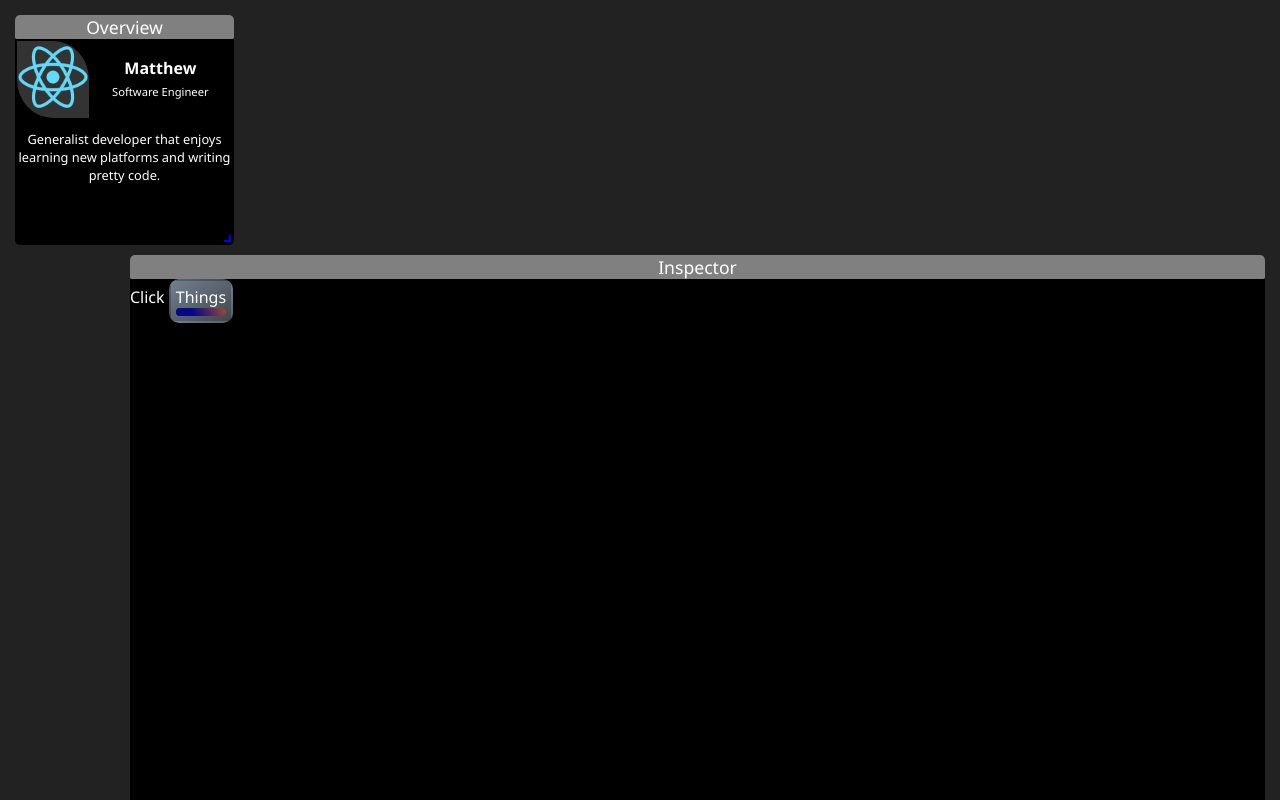
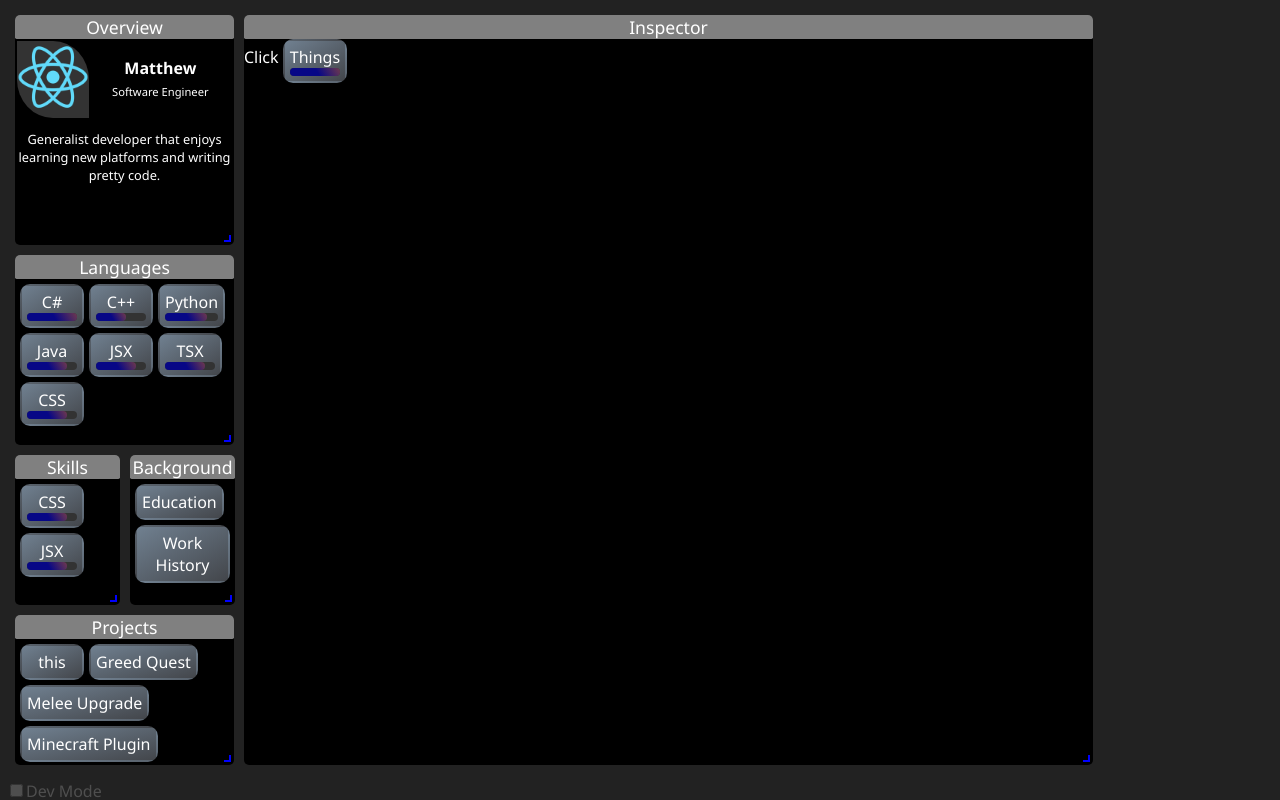
Before and after one commit to Mathalous/Mathalous.github.io, a React (Create React App) app: page / in a window 1280 px wide. Shown: the top 800 px of the page. Built offline with nearby package versions, Linux system fonts and the light colour scheme.

Commit message:
fix layout

```diff
--- a/src/Initial-Layouts/index.tsx
+++ b/src/Initial-Layouts/index.tsx
@@ -16,43 +16,43 @@ export const AllLayouts : Layouts = {
             "h": 5,
             "x": 0,
             "y": 6,
-          "i": "Skills",
-          "moved": false,
-          "static": false
-      },
-      {
-        "w": 4,
-        "h": 5,
-        "x": 0,
-        "y": 6,
             "i": "Languages",
             "moved": false,
             "static": false
         },
         {
             "w": 4,
-          "h": 5,
+            "h": 4,
             "x": 0,
-          "y": 11,
+            "y": 15,
             "i": "Projects",
             "moved": false,
             "static": false
         },
         {
-          "w": 4,
-          "h": 6,
-          "x": 0,
-          "y": 16,
+            "w": 2,
+            "h": 4,
+            "x": 2,
+            "y": 11,
             "i": "Background",
             "moved": false,
             "static": false
         },
         {
-          "w": 20,
-          "h": 22,
+            "w": 15,
+            "h": 19,
             "x": 4,
             "y": 0,
             "i": "Inspector",
+            "moved": false,
+            "static": false
+        },
+        {
+            "w": 2,
+            "h": 4,
+            "x": 0,
+            "y": 11,
+            "i": "Skills",
             "moved": false,
             "static": false
         }
@@ -69,17 +69,17 @@ export const AllLayouts : Layouts = {
         },
         {
             "w": 2,
-          "h": 6,
-          "x": 2,
-          "y": 0,
-          "i": "Skills",
+            "h": 7,
+            "x": 0,
+            "y": 6,
+            "i": "Languages",
             "moved": false,
             "static": false
         },
         {
             "w": 2,
             "h": 6,
-          "x": 8,
+            "x": 2,
             "y": 0,
             "i": "Projects",
             "moved": false,
@@ -87,24 +87,145 @@ export const AllLayouts : Layouts = {
         },
         {
             "w": 2,
-          "h": 6,
-          "x": 6,
-          "y": 0,
+            "h": 4,
+            "x": 2,
+            "y": 9,
             "i": "Background",
             "moved": false,
             "static": false
         },
         {
-          "w": 10,
-          "h": 7,
-          "x": 0,
+            "w": 6,
+            "h": 13,
+            "x": 4,
+            "y": 0,
+            "i": "Inspector",
+            "moved": false,
+            "static": false
+        },
+        {
+            "w": 2,
+            "h": 3,
+            "x": 2,
             "y": 6,
-          "i": "Inspector",
+            "i": "Skills",
             "moved": false,
             "static": false
         }
     ],
     "sm": [
+        {
+            "w": 3,
+            "h": 5,
+            "x": 0,
+            "y": 0,
+            "i": "Overview",
+            "moved": false,
+            "static": false
+        },
+        {
+            "w": 3,
+            "h": 4,
+            "x": 0,
+            "y": 5,
+            "i": "Languages",
+            "moved": false,
+            "static": false
+        },
+        {
+            "w": 3,
+            "h": 3,
+            "x": 0,
+            "y": 13,
+            "i": "Projects",
+            "moved": false,
+            "static": false
+        },
+        {
+            "w": 2,
+            "h": 4,
+            "x": 1,
+            "y": 9,
+            "i": "Background",
+            "moved": false,
+            "static": false
+        },
+        {
+            "w": 3,
+            "h": 16,
+            "x": 3,
+            "y": 0,
+            "i": "Inspector",
+            "moved": false,
+            "static": false
+        },
+        {
+            "w": 1,
+            "h": 4,
+            "x": 0,
+            "y": 9,
+            "i": "Skills",
+            "moved": false,
+            "static": false
+        }
+    ],
+    "xs": [
+        {
+            "w": 3,
+            "h": 5,
+            "x": 0,
+            "y": 0,
+            "i": "Overview",
+            "moved": false,
+            "static": false
+        },
+        {
+            "w": 3,
+            "h": 5,
+            "x": 0,
+            "y": 5,
+            "i": "Languages",
+            "moved": false,
+            "static": false
+        },
+        {
+            "w": 2,
+            "h": 5,
+            "x": 0,
+            "y": 10,
+            "i": "Projects",
+            "moved": false,
+            "static": false
+        },
+        {
+            "w": 2,
+            "h": 5,
+            "x": 2,
+            "y": 10,
+            "i": "Background",
+            "moved": false,
+            "static": false
+        },
+        {
+            "w": 3,
+            "h": 10,
+            "x": 3,
+            "y": 0,
+            "i": "Inspector",
+            "moved": false,
+            "static": false
+        },
+        {
+            "w": 2,
+            "h": 5,
+            "x": 4,
+            "y": 10,
+            "i": "Skills",
+            "moved": false,
+            "static": false
+        }
+    ],
+    "xxs": [
         {
             "w": 4,
             "h": 5,
@@ -115,136 +236,48 @@ export const AllLayouts : Layouts = {
             "static": false
         },
         {
-          "w": 2,
-          "h": 5,
+            "w": 4,
+            "h": 6,
             "x": 0,
-          "y": 10,
-          "i": "Skills",
+            "y": 13,
+            "i": "Languages",
             "moved": false,
             "static": false
         },
         {
-          "w": 2,
+            "w": 4,
             "h": 5,
             "x": 0,
-          "y": 5,
+            "y": 19,
             "i": "Projects",
             "moved": false,
             "static": false
         },
         {
-          "w": 2,
-          "h": 5,
-          "x": 2,
-          "y": 5,
+            "w": 4,
+            "h": 4,
+            "x": 0,
+            "y": 24,
             "i": "Background",
             "moved": false,
             "static": false
         },
         {
             "w": 4,
-          "h": 15,
-          "x": 4,
-          "y": 0,
-          "i": "Inspector",
-          "moved": false,
-          "static": false
-      }
-  ],
-  "xs": [
-      {
-          "w": 2,
-          "h": 5,
-          "x": 0,
-          "y": 0,
-          "i": "Overview",
-          "moved": false,
-          "static": false
-      },
-      {
-          "w": 2,
-          "h": 5,
+            "h": 8,
             "x": 0,
             "y": 5,
-          "i": "Skills",
-          "moved": false,
-          "static": false
-      },
-      {
-          "w": 2,
-          "h": 5,
-          "x": 2,
-          "y": 0,
-          "i": "Projects",
-          "moved": false,
-          "static": false
-      },
-      {
-          "w": 2,
-          "h": 5,
-          "x": 2,
-          "y": 5,
-          "i": "Background",
+            "i": "Inspector",
             "moved": false,
             "static": false
         },
         {
             "w": 4,
-          "h": 9,
+            "h": 4,
             "x": 0,
-          "y": 10,
-          "i": "Inspector",
+            "y": 28,
+            "i": "Skills",
             "moved": false,
-          "static": false
-      }
-  ],
-  "xxs": [
-      {
-          "w": 2,
-          "h": 5,
-          "x": 0,
-          "y": 0,
-          "i": "Overview",
-          "static": false
-      },
-      {
-          "w": 2,
-          "h": 5,
-          "x": 0,
-          "y": 5,
-          "i": "Skills",
-          "static": false
-      },
-      {
-          "w": 2,
-          "h": 5,
-          "x": 0,
-          "y": 10,
-          "i": "Projects",
-          "static": false
-      },
-      {
-          "w": 2,
-          "h": 7,
-          "x": 0,
-          "y": 15,
-          "i": "Careers",
-          "static": false
-      },
-      {
-          "w": 2,
-          "h": 7,
-          "x": 2,
-          "y": 15,
-          "i": "Education",
-          "static": false
-      },
-      {
-          "w": 2,
-          "h": 15,
-          "x": 2,
-          "y": 0,
-          "i": "Inspector",
             "static": false
         }
     ]
--- a/src/components/GridLayout.tsx
+++ b/src/components/GridLayout.tsx
@@ -20,7 +20,7 @@ export const GridLayout = (props : ReactGridLayoutProps) => {
 export const ResponsiveGridLayout = (props:Partial<ResponsiveProps>) => {
   const defaultProps : ResponsiveProps = {
     breakpoints:{ lg: 1200, md: 996, sm: 768, xs: 480, xxs: 0 },
-    cols:{lg: 22, md: 10, sm: 8, xs: 6, xxs: 4},
+    cols:{lg: 22, md: 12, sm: 7, xs: 6, xxs: 4},
     useCSSTransforms:true,
     rowHeight:30,
     draggableCancel:Selectors.noDrag,
```
Lines whose indentation alone changed are shown as unchanged.
